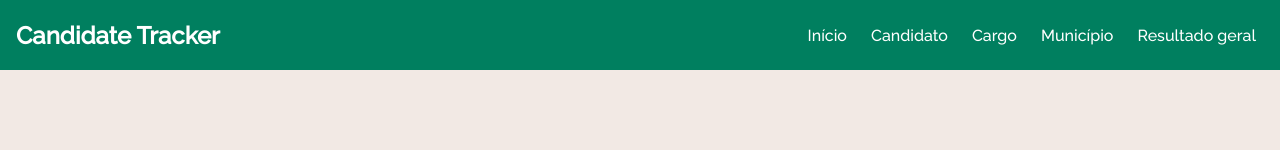
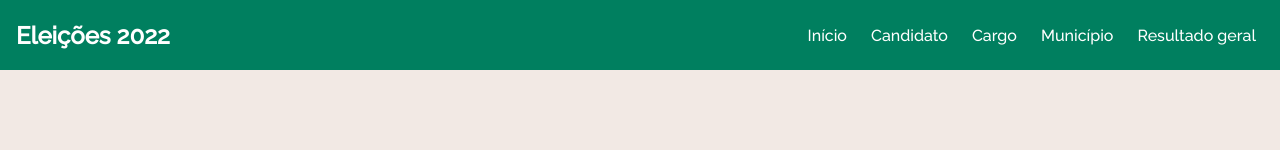
Before and after one commit to meninojohnny/prog3-aval1, a website: page client/templates/resultadogeral.html in a window 1280 px wide. Shown: the top 150 px of the page. Drawn offline with Linux system fonts and the light colour scheme; no server answers.

Commit message:
atualizando

```diff
--- a/client/templates/resultadogeral.html
+++ b/client/templates/resultadogeral.html
@@ -12,7 +12,7 @@
 <body>
 
     <header id="header">
-        <a id="logo" href="../index.html">Candidate Tracker</a>
+        <a id="logo" href="../index.html">Eleições 2022</a>
         <nav id="nav">
             <button aria-label="Abrir Menu" id="btn-mobile" aria-haspopup="true" aria-controls="menu"
                 aria-expanded="false">
```
